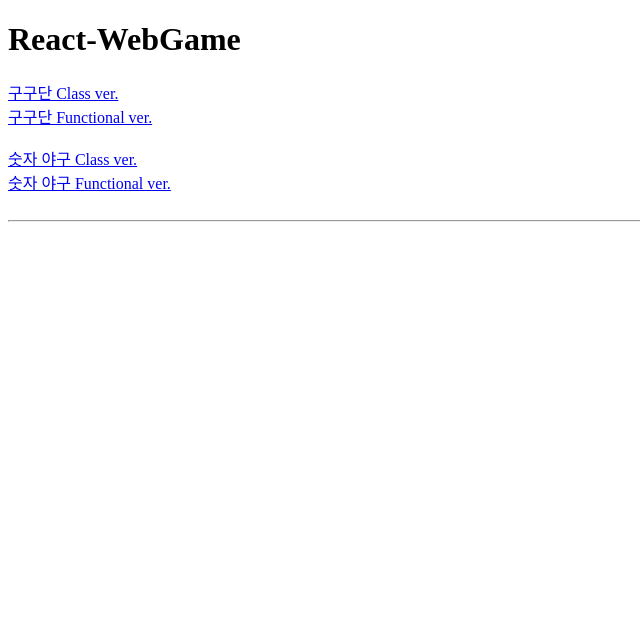
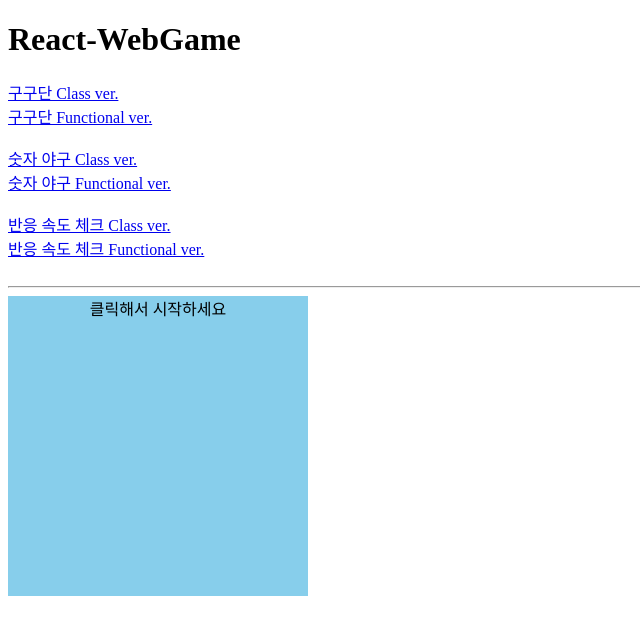
Before and after one commit to anxiubin/TIL, a React (Create React App) app in the folder dailyCoding/React-webgame/webGame/: page /ResponseCheckClass in a window 1280 px wide. Shown: the top 634 px of the page, without its empty margins (0-640 px from the left). Built offline with nearby package versions, Linux system fonts and the light colour scheme.

Commit message:
ENH: Upload react-game (Response Check)

```diff
--- a/dailyCoding/React-webgame/webGame/package.json
+++ b/dailyCoding/React-webgame/webGame/package.json
@@ -9,7 +9,8 @@
     "react": "^16.12.0",
     "react-dom": "^16.12.0",
     "react-router-dom": "^5.1.2",
-    "react-scripts": "3.3.0"
+    "react-scripts": "3.3.0",
+    "styled-components": "^5.0.0"
   },
   "scripts": {
     "start": "react-scripts start",
--- a/dailyCoding/React-webgame/webGame/src/App.js
+++ b/dailyCoding/React-webgame/webGame/src/App.js
@@ -4,6 +4,8 @@ import GuGuDanClass from './GuGuDan/GuGuDanClass';
 import GuGuDanFunction from './GuGuDan/GuGuDanFunction';
 import NumberBaseballClass from './NumberBaseball/NumberBaseballClass';
 import NumberBaseballFunction from './NumberBaseball/NumberBaseballFunction';
+import {ResponseCheckClass} from './ResponseCheck/ResponseCheckClass';
+import {ResponseCheckFunction} from './ResponseCheck/ResponseCheckFunction';
 
 function App() {
   return (
@@ -15,11 +17,16 @@ function App() {
     <div><Link to="/NumberBaseballClass">숫자 야구 Class ver.</Link></div>
     <div><Link to="/NumberBaseballFunction">숫자 야구 Functional ver.</Link></div>
     <br/>
+    <div><Link to="/ResponseCheckClass">반응 속도 체크 Class ver.</Link></div>
+    <div><Link to="/ResponseCheckFunction">반응 속도 체크 Functional ver.</Link></div>
+    <br/>
     <hr/>
       <Route path="/GuGuDanClass" component={GuGuDanClass} />
       <Route path="/GuGuDanFunction" component={GuGuDanFunction} />
       <Route path="/NumberBaseballClass" component={NumberBaseballClass} />
       <Route path="/NumberBaseballFunction" component={NumberBaseballFunction} />
+      <Route path="/ResponseCheckClass" component={ResponseCheckClass} />
+      <Route path="/ResponseCheckFunction" component={ResponseCheckFunction} />
     </>
   );
 }
--- /dev/null
+++ b/dailyCoding/React-webgame/webGame/src/ResponseCheck/ResponseCheckClass.js
@@ -0,0 +1,103 @@
+import React, {Component} from 'react';
+import styled from 'styled-components';
+
+
+export class ResponseCheckClass extends Component {
+
+  state = {
+    condition : 'waiting',
+    message: '클릭해서 시작하세요',
+    result: [],
+  };
+
+  timeout;
+  startTime;
+  endTime;
+
+  onClick = () => {
+      const {condition,message,result} = this.state;
+      if(condition === 'waiting') {
+          this.setState({
+              condition : 'ready',
+              message: '초록색 화면이 되면 클릭하세요',
+          });
+          setTimeout(() => {
+              this.setState({
+                  condition: 'now',
+                  message: '지금 클릭하세요!',
+              });
+              this.startTime = new Date();
+          }, Math.floor(Math.random()*1000 + 2000));
+
+      } else if(condition === 'ready'){
+          clearTimeout(this.timeout);
+          this.setState({
+              condition: 'waiting',
+              message: '너무 성급하셨군요! 초록색이 된 후에 클릭하세요!'
+          });
+      } else if(condition === 'now') {
+          this.endTime = new Date();
+          this.setState((prevState) => {
+              return {
+                condition: 'waiting',
+                message: '클릭해서 시작하세요',
+                result: [...prevState.result, this.endTime - this.startTime],
+              }
+          });
+      }
+  };
+
+  onReset = () => {
+      this.setState({
+          result: [],
+      })
+  };
+
+  renderAverage = () => {
+      const {result} = this.state;
+      return result.length === 0
+      ? null
+      : <>
+      <div>평균시간: {result.reduce((acc, curr) => acc + curr) / result.length}ms</div>
+      <button onClick={this.onReset}>Reset</button>
+      </>
+  };
+
+  render() {
+      const {condition,message} = this.state;
+    return (
+      <ScreenBox>
+      <div
+      id = "screen"
+      className = {condition}
+      onClick={this.onClick}
+      >
+        {message}
+      </div>
+      {this.renderAverage()}
+      </ScreenBox>
+    );
+  }
+}
+
+const ScreenBox = styled.div`
+
+#screen {
+    width: 300px;
+    height: 300px;
+    text-align: center;
+    user-select: none;
+}
+
+#screen.waiting {
+    background-color: skyblue;
+}
+#screen.ready {
+    background-color: red;
+    color: white;
+}
+#screen.now {
+    background-color: green;
+    color: white;
+}
+`;
--- /dev/null
+++ b/dailyCoding/React-webgame/webGame/src/ResponseCheck/ResponseCheckFunction.js
@@ -0,0 +1,84 @@
+import React, {useState, useRef} from 'react';
+import styled from 'styled-components';
+
+const ScreenBox = styled.div`
+
+#screen {
+    width: 300px;
+    height: 300px;
+    text-align: center;
+    user-select: none;
+}
+
+#screen.waiting {
+    background-color: skyblue;
+}
+#screen.ready {
+    background-color: red;
+    color: white;
+}
+#screen.now {
+    background-color: green;
+    color: white;
+}
+`;
+
+export function ResponseCheckFunction() {
+        const [condition, setCondition] = useState('waiting');
+        const [message, setMessage] = useState('클릭해서 시작하세요');
+        const [result,setResult] = useState([]);
+        const timeout = useRef(null);
+        const startTime = useRef();
+        const endTime = useRef();
+
+
+        const onClick = () => {
+            if(condition === 'waiting') {
+                setCondition('ready');
+                setMessage('초록색 화면이 되면 클릭하세요');
+                timeout.current = setTimeout(() => {
+                    setCondition('now');
+                    setMessage('지금 클릭하세요!');
+                    startTime.current = new Date();
+                }, Math.floor(Math.random()*1000 + 2000));
+
+            } else if(condition === 'ready'){
+                clearTimeout(timeout.current);
+                setCondition('waiting');
+                setMessage('너무 성급하셨군요! 초록색이 된 후에 클릭하세요!');
+            } else if(condition === 'now') {
+                endTime.current = new Date();
+                setCondition('waiting');
+                setMessage('클릭해서 시작하세요');
+                setResult((prevResult) => {
+                    return [...prevResult, endTime.current - startTime.current]
+                });
+            }
+        };
+
+        const onReset = () => {
+            setResult([]);
+        };
+
+        const renderAverage = () => {
+            return result.length === 0
+            ? null
+            : <>
+            <div>평균시간: {result.reduce((acc, curr) => acc + curr) / result.length}ms</div>
+            <button onClick={onReset}>Reset</button>
+            </>
+        };
+
+    return (
+        <ScreenBox>
+        <div
+        id = "screen"
+        className = {condition}
+        onClick={onClick}
+        >
+            {message}
+        </div>
+        {renderAverage()}
+        </ScreenBox>
+    );
+    }
```
